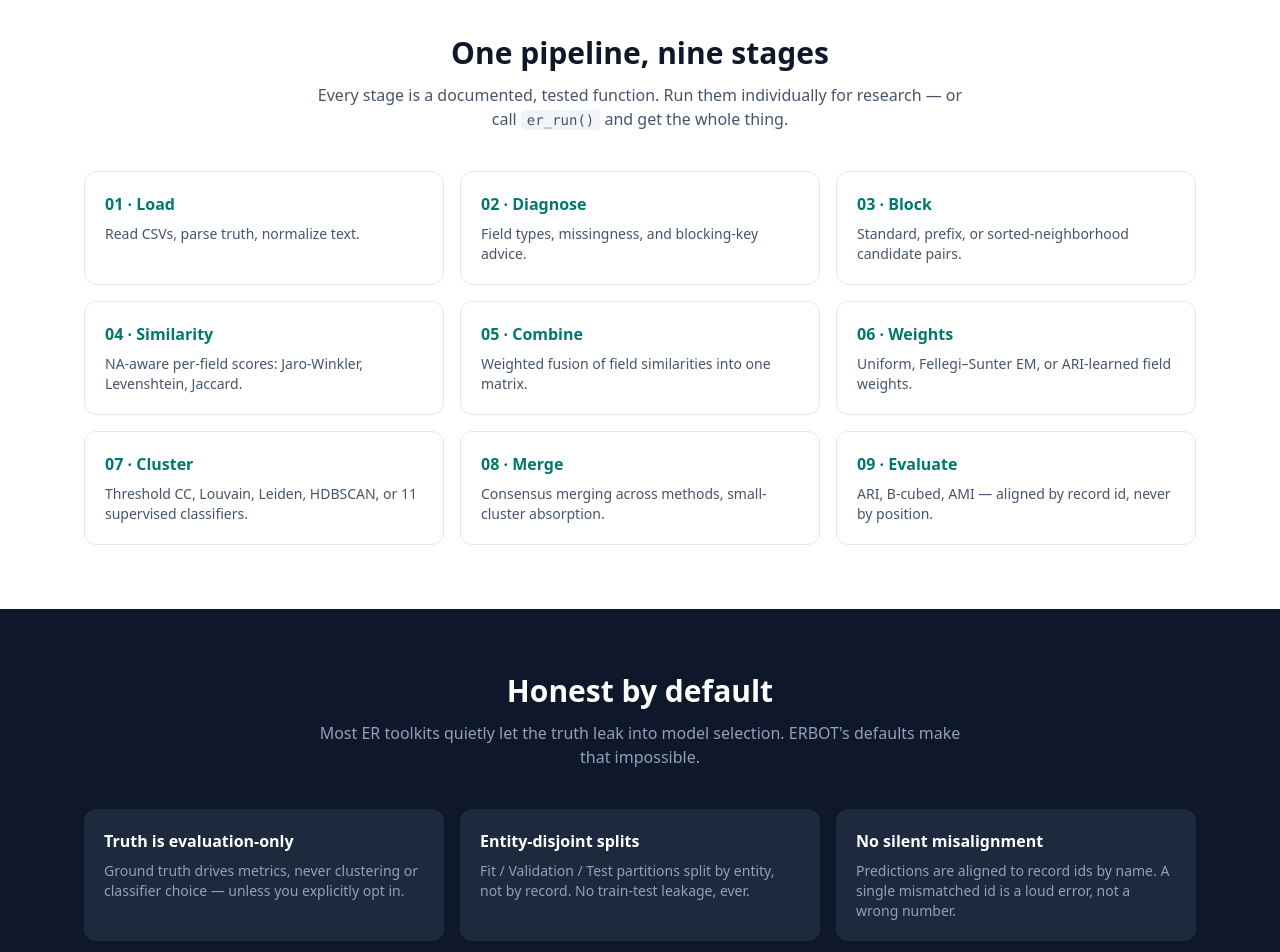
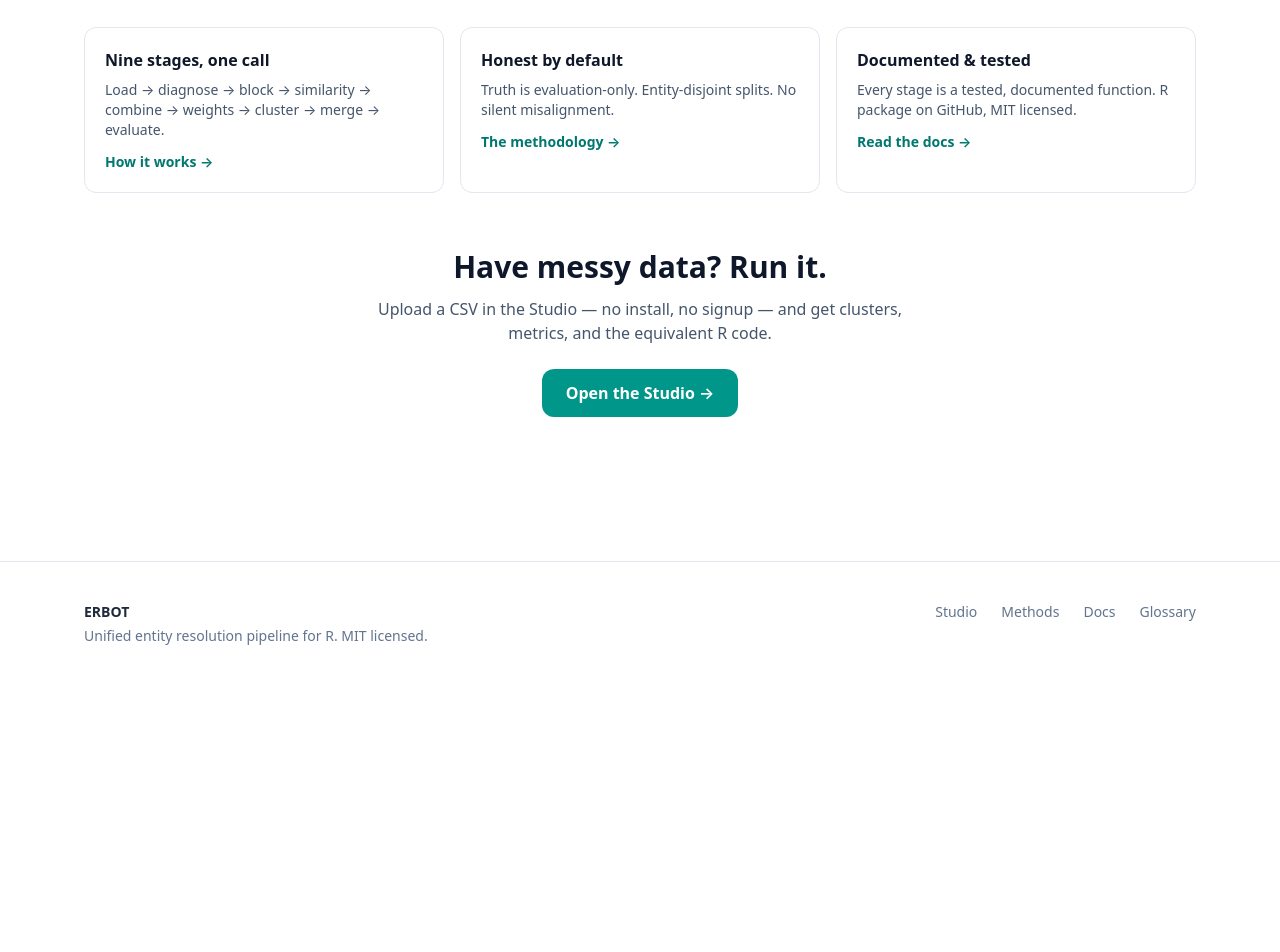
Before and after one commit to xinminchu/sandx, a Next.js app: page / in a window 1280 px wide. Shown: the part 900-1852 px from the top of the page. After the commit the page ends 1586 px from the top, so only its background shows below. Built offline with nearby package versions, Linux system fonts and the light colour scheme.

Commit message:
Homepage simplified: hero + stats + 3 link cards + CTA (detail lives on /methods)

```diff
--- a/app/page.tsx
+++ b/app/page.tsx
@@ -1,22 +1,31 @@
 import Link from "next/link";
-
-const STAGES = [
-  ["01 · Load", "Read CSVs, parse truth, normalize text."],
-  ["02 · Diagnose", "Field types, missingness, and blocking-key advice."],
-  ["03 · Block", "Standard, prefix, or sorted-neighborhood candidate pairs."],
-  ["04 · Similarity", "NA-aware per-field scores: Jaro-Winkler, Levenshtein, Jaccard."],
-  ["05 · Combine", "Weighted fusion of field similarities into one matrix."],
-  ["06 · Weights", "Uniform, Fellegi–Sunter EM, or ARI-learned field weights."],
-  ["07 · Cluster", "Threshold CC, Louvain, Leiden, HDBSCAN, or 11 supervised classifiers."],
-  ["08 · Merge", "Consensus merging across methods, small-cluster absorption."],
-  ["09 · Evaluate", "ARI, B-cubed, AMI — aligned by record id, never by position."],
-];
 
 const STATS: [string, string][] = [
   ["199", "regression tests, zero warnings"],
   ["9", "pipeline stages, one function call"],
   ["11", "supervised classifier families"],
   ["0", "truth leakage in default paths"],
+];
+
+const CARDS: [string, string, string, string][] = [
+  [
+    "Nine stages, one call",
+    "Load → diagnose → block → similarity → combine → weights → cluster → merge → evaluate.",
+    "/methods",
+    "How it works →",
+  ],
+  [
+    "Honest by default",
+    "Truth is evaluation-only. Entity-disjoint splits. No silent misalignment.",
+    "/methods",
+    "The methodology →",
+  ],
+  [
+    "Documented & tested",
+    "Every stage is a tested, documented function. R package on GitHub, MIT licensed.",
+    "/docs",
+    "Read the docs →",
+  ],
 ];
 
 export default function Home() {
@@ -72,84 +81,40 @@
         </div>
       </section>
 
-      {/* Pipeline */}
-      <section className="max-w-6xl mx-auto px-5 py-16">
-        <h2 className="text-2xl sm:text-3xl font-bold text-center">
-          One pipeline, nine stages
-        </h2>
-        <p className="text-slate-600 text-center mt-3 max-w-2xl mx-auto">
-          Every stage is a documented, tested function. Run them individually
-          for research — or call <span className="font-mono2 text-sm bg-slate-100 px-1.5 py-0.5 rounded">er_run()</span> and
-          get the whole thing.
-        </p>
-        <div className="mt-10 grid sm:grid-cols-2 lg:grid-cols-3 gap-4">
-          {STAGES.map(([title, desc]) => (
-            <div
+      {/* At a glance */}
+      <section className="max-w-6xl mx-auto px-5 py-14">
+        <div className="grid sm:grid-cols-3 gap-4">
+          {CARDS.map(([title, desc, href, link]) => (
+            <Link
               key={title}
-              className="stage-card border border-slate-200 rounded-xl p-5 bg-white"
+              href={href}
+              className="block border border-slate-200 rounded-xl p-5 bg-white hover:border-teal-300 hover:shadow-sm transition"
             >
-              <div className="font-bold text-teal-700">{title}</div>
+              <div className="font-bold">{title}</div>
               <div className="mt-2 text-sm text-slate-600">{desc}</div>
-            </div>
+              <div className="mt-3 text-sm font-semibold text-teal-700">
+                {link}
+              </div>
+            </Link>
           ))}
         </div>
       </section>
 
-      {/* Honesty */}
-      <section className="bg-slate-900 text-slate-200">
-        <div className="max-w-6xl mx-auto px-5 py-16">
-          <h2 className="text-2xl sm:text-3xl font-bold text-white text-center">
-            Honest by default
-          </h2>
-          <p className="text-center mt-3 max-w-2xl mx-auto text-slate-400">
-            Most ER toolkits quietly let the truth leak into model selection.
-            ERBOT&apos;s defaults make that impossible.
-          </p>
-          <div className="mt-10 grid sm:grid-cols-3 gap-4">
-            {[
-              ["Truth is evaluation-only", "Ground truth drives metrics, never clustering or classifier choice — unless you explicitly opt in."],
-              ["Entity-disjoint splits", "Fit / Validation / Test partitions split by entity, not by record. No train-test leakage, ever."],
-              ["No silent misalignment", "Predictions are aligned to record ids by name. A single mismatched id is a loud error, not a wrong number."],
-            ].map(([t, d]) => (
-              <div key={t} className="rounded-xl bg-slate-800 p-5">
-                <div className="font-bold text-white">{t}</div>
-                <div className="mt-2 text-sm text-slate-400">{d}</div>
-              </div>
-            ))}
-          </div>
-          <div className="text-center mt-8">
-            <Link href="/methods" className="text-teal-300 font-semibold hover:text-teal-200">
-              How the methodology works →
-            </Link>
-          </div>
-        </div>
-      </section>
-
-      {/* Classifiers */}
-      <section className="max-w-6xl mx-auto px-5 py-16">
-        <h2 className="text-2xl sm:text-3xl font-bold text-center">
-          Eleven supervised classifiers
+      {/* CTA */}
+      <section className="max-w-6xl mx-auto px-5 pb-16 text-center">
+        <h2 className="text-2xl sm:text-3xl font-bold">
+          Have messy data? Run it.
         </h2>
-        <p className="text-slate-600 text-center mt-3 max-w-2xl mx-auto">
-          Pairwise match-probability learners — logistic (Firth), LDA, QDA,
-          k-NN, trees, random forests, XGBoost, neural nets, Fellegi–Sunter,
-          radial SVM — each with a validity discipline: structural
-          inapplicability is reported, never silently returned.
+        <p className="text-slate-600 mt-3 max-w-xl mx-auto">
+          Upload a CSV in the Studio — no install, no signup — and get
+          clusters, metrics, and the equivalent R code.
         </p>
-        <div className="mt-8 max-w-3xl mx-auto rounded-xl border border-slate-200 bg-slate-50 p-5 text-sm text-slate-600">
-          <span className="font-bold text-slate-800">Why Firth logistic is the default.</span>{" "}
-          On real ER data, plain logistic regression diverges under complete
-          separation — the advisor&apos;s Scenario 1 confirmed it on four of five
-          benchmarks. Firth&apos;s penalized likelihood stays finite where{" "}
-          <span className="font-mono2">glm()</span> blows up. The package
-          reproduces that finding in its own test suite.
-        </div>
-        <div className="text-center mt-8">
+        <div className="mt-6">
           <Link
             href="/studio"
-            className="px-6 py-3 rounded-xl bg-teal-600 text-white font-semibold hover:bg-teal-700"
+            className="inline-block px-6 py-3 rounded-xl bg-teal-600 text-white font-semibold hover:bg-teal-700"
           >
-            Run it in the Studio →
+            Open the Studio →
           </Link>
         </div>
       </section>
```
